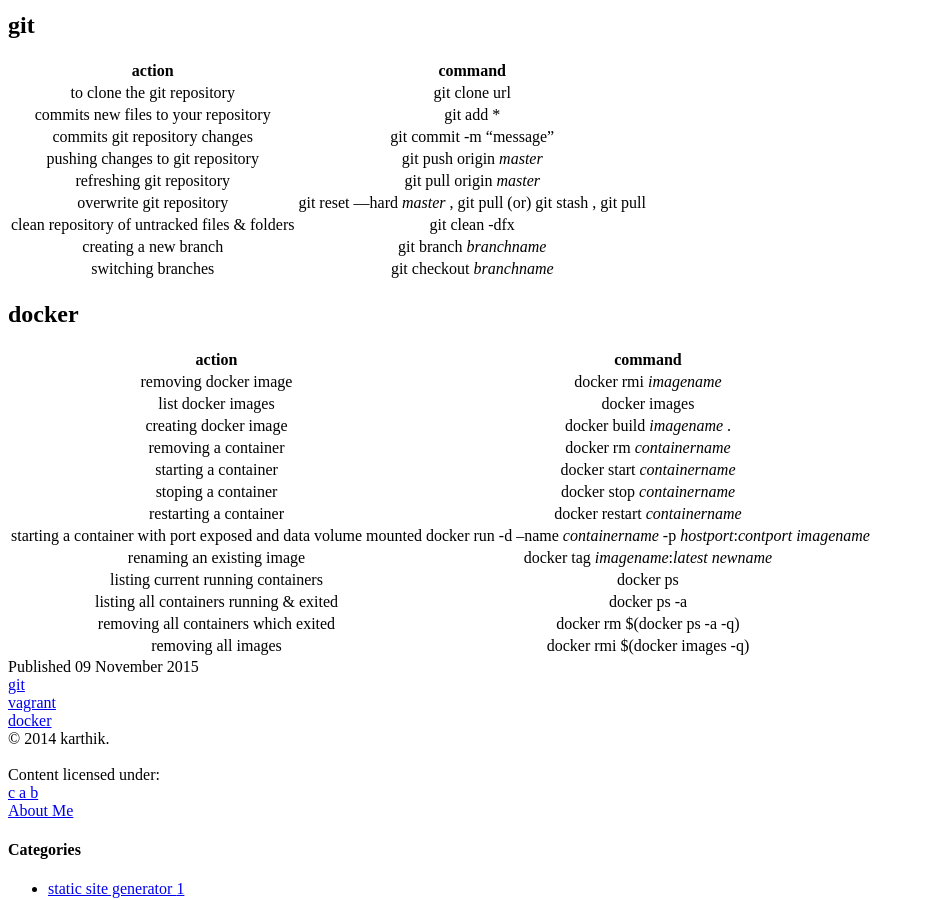
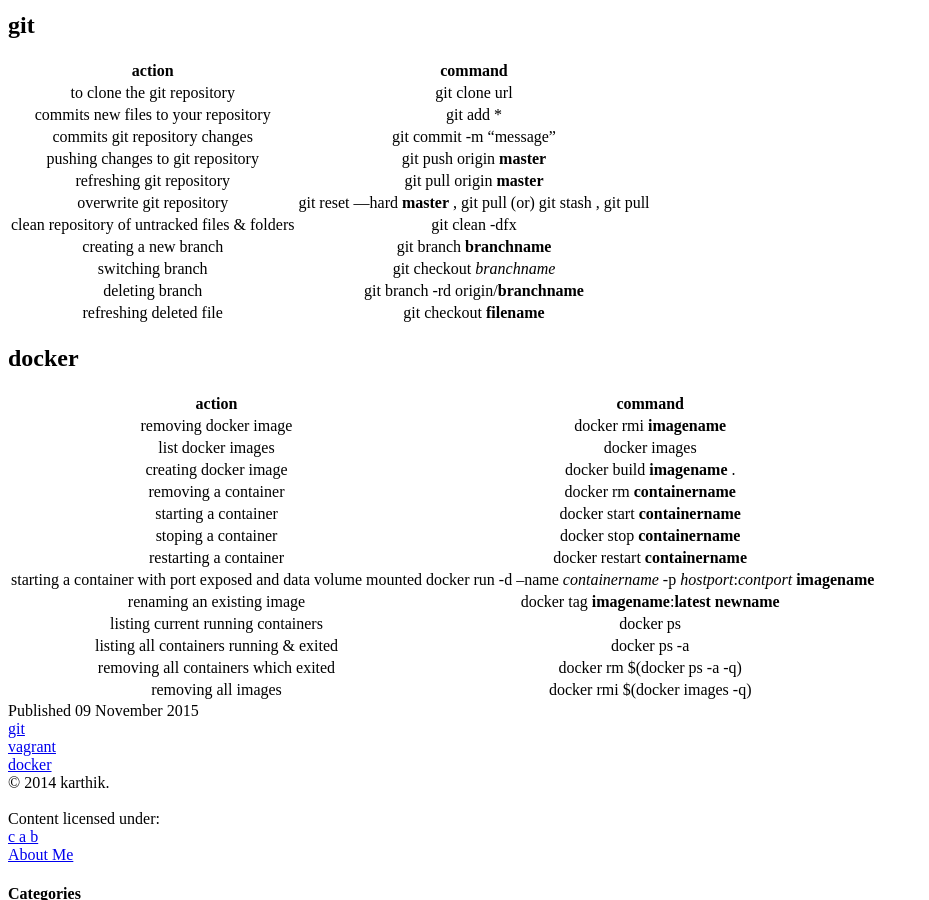
Before and after one commit to karpra/karpra.github.io, a Jekyll site: the page built from _posts/2015-11-9- cheatsheet.md, in a window 1280 px wide and 900 px high, scrolled down 694 px. Shown: the whole window, without its empty margins (0-929 px from the left). Built offline with Jekyll 4.4.1, drawn with Linux system fonts in a browser that asks for light colours; nearby versions of some CDN libraries; library files that are not in the unit come from our copies.

Commit message:
Update 2015-11-9- cheatsheet.md

```diff
--- a/_posts/2015-11-9- cheatsheet.md
+++ b/_posts/2015-11-9- cheatsheet.md
@@ -17,7 +17,7 @@
 
 action|command|
 :---:|:---:|
-create vagrant file|vagrant init *boxname*|
+create vagrant file|vagrant init **boxname**|
 bringing vm up|vagrant up|
 reloading vagrant config|vagrant reload|
 shutting down the vm|vagrant halt|
@@ -32,12 +32,15 @@
 to clone the git repository|git clone url|
 commits new files to your repository|git add *|
 commits git repository changes|git commit -m "message"|
-pushing changes to git repository|git push origin *master*|
-refreshing git repository|git pull origin *master*|
-overwrite git repository|git reset ---hard *master* , git pull (or) git stash , git pull|
+pushing changes to git repository|git push origin **master**|
+refreshing git repository|git pull origin **master**|
+overwrite git repository|git reset ---hard **master** , git pull (or) git stash , git pull|
 clean repository of untracked files & folders|git clean -dfx|
-creating a new branch| git branch *branchname*|
-switching branches| git checkout *branchname*|
+creating a new branch| git branch **branchname**|
+switching branch| git checkout *branchname*|
+deleting branch| git branch -rd origin/**branchname**|
+refreshing deleted file| git checkout **filename**|
+
 
 <a name="docker"/>
 
@@ -45,15 +48,15 @@
 
 action|command|
 :----:|:----:|
-removing docker image|docker rmi *imagename*|
+removing docker image|docker rmi **imagename**|
 list docker images|docker images|
-creating docker image|docker build *imagename* .|
-removing a container|docker rm *containername* |
-starting a container|docker start *containername* |
-stoping a container|docker stop *containername* |
-restarting a container|docker restart *containername* |
-starting a container with port exposed and data volume mounted|docker run -d --name *containername* -p *hostport*:*contport* *imagename*|
-renaming an existing image|docker tag *imagename*:*latest* *newname*|
+creating docker image|docker build **imagename** .|
+removing a container|docker rm **containername** |
+starting a container|docker start **containername** |
+stoping a container|docker stop **containername** |
+restarting a container|docker restart **containername** |
+starting a container with port exposed and data volume mounted|docker run -d --name *containername* -p *hostport*:*contport* **imagename**|
+renaming an existing image|docker tag **imagename**:**latest** **newname**|
 listing current running containers|docker ps|
 listing all containers running & exited | docker ps -a|
 removing all containers which exited | docker rm $(docker ps -a -q)|
```
